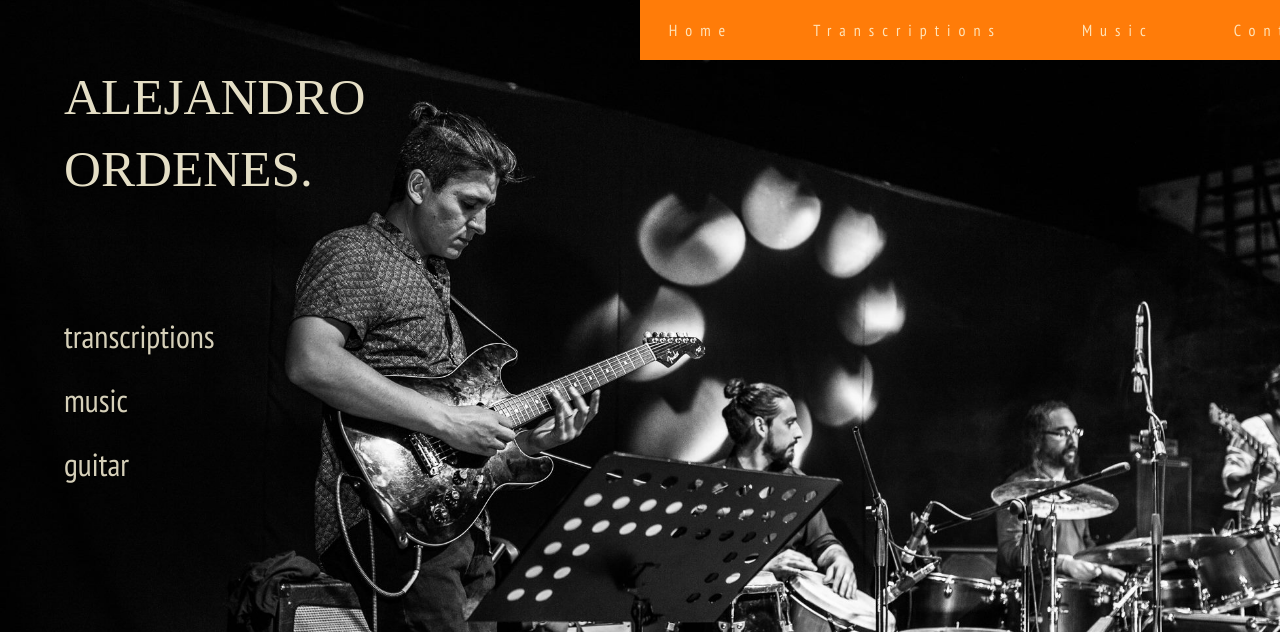
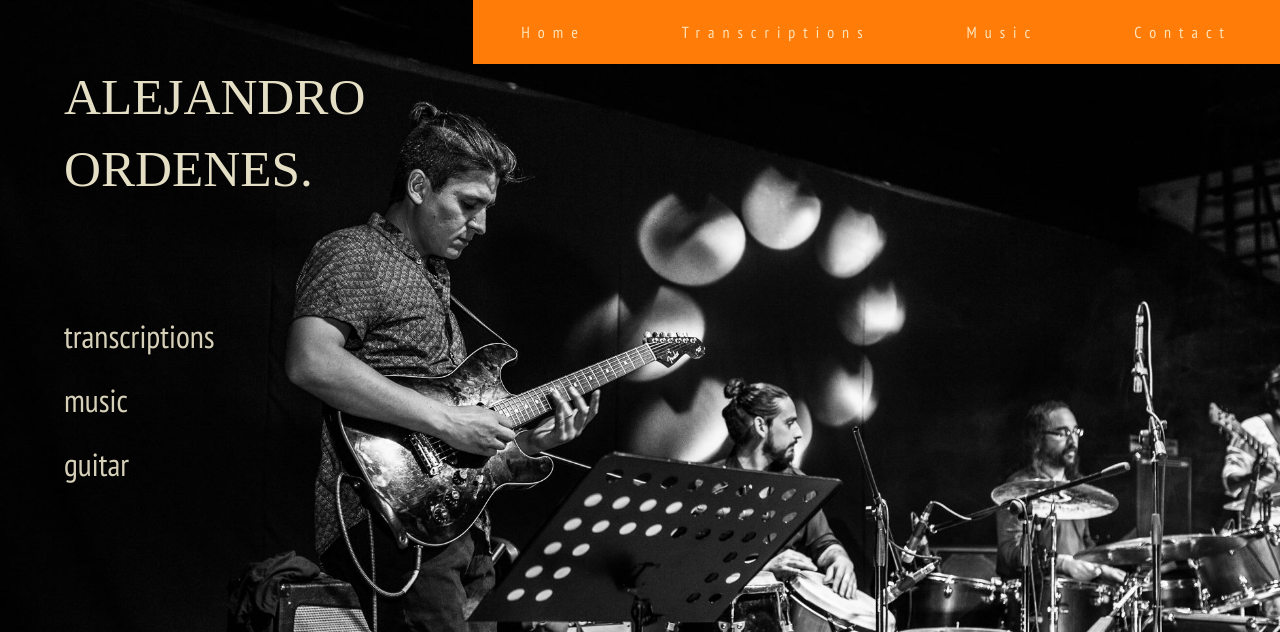
Before and after one commit to Jannof/alejandroGuit, a plain HTML site: page index.html in a window 1280 px wide. Shown: the top 632 px of the page. Drawn offline with Linux system fonts and the light colour scheme; a web font is replaced by a local one.

Commit message:
cambios nav

```diff
--- a/styles/style.css
+++ b/styles/style.css
@@ -27,26 +27,25 @@ body {
     background-color: rgb(255, 124, 9);
     display: flex;
     justify-content: center;
-    align-items: center;
-    padding: 20px;
-    width: 50%;
     text-align: center;
     z-index: 1000;
-    overflow: hidden;
 
 }
 
 
 .menu-items{
+    display: flex;
+    align-items: center;
 
+    height: 4rem;
     display: flex;
     list-style: none;
 
 
 }
 .menu-items li {
-
-    margin-left: 5rem;
+    padding-left: 3rem;
+    padding-right: 3rem;
     letter-spacing: 0.5rem;
     font-weight: lighter;
 }
@@ -278,7 +277,7 @@ a {
 .contact-footer {
     position: absolute;
     width: 100%;
-    height: 12.5vh;
+    height: 8vh;
     background-color:rgb(255, 137, 46);
     display: flex;
     align-items: center;
@@ -286,4 +285,5 @@ a {
 }
 .contact__title {
     color: rgb(36, 36, 36);
+    font-size: 1.1rem;
 }
```
